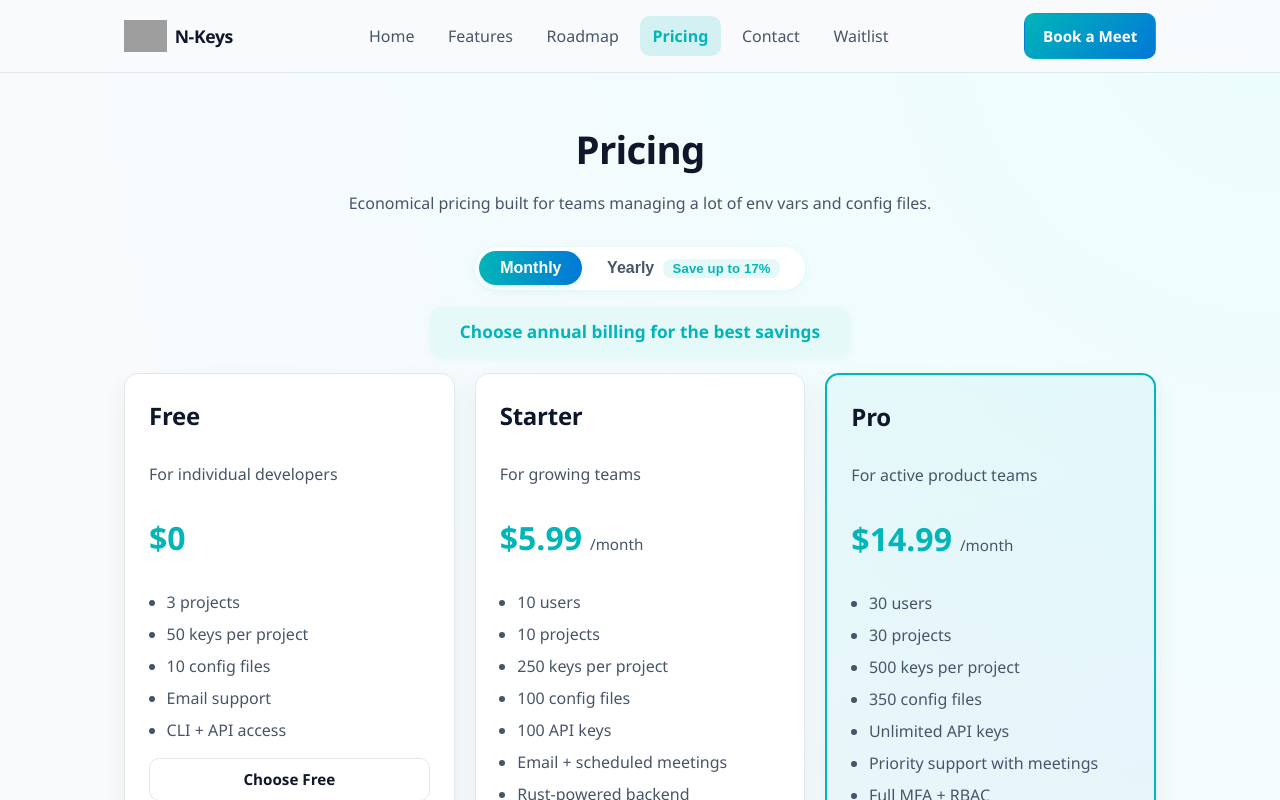
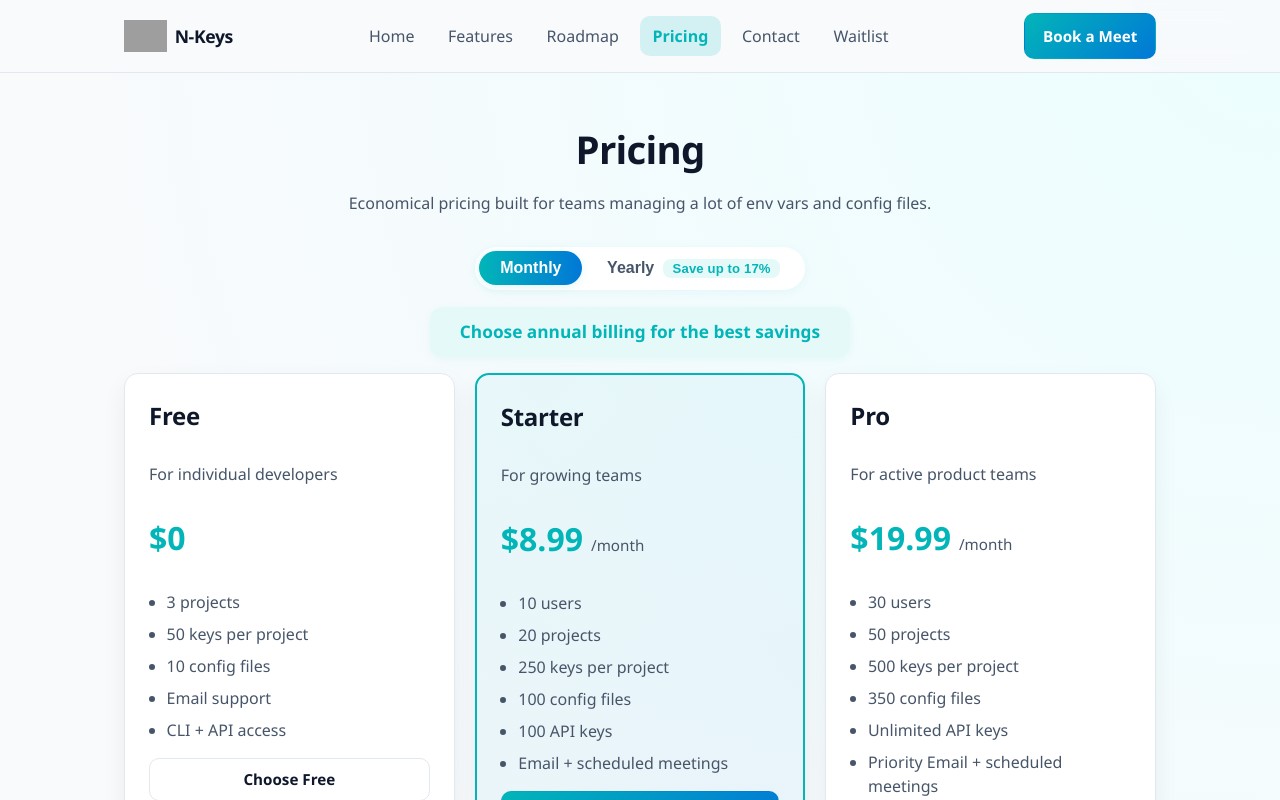
Before and after one commit to Neko-Nik-Org/N-Keys-WebUI, a React (Vite) app: page /pricing in a window 1280 px wide. Shown: the top 800 px of the page. Built offline with nearby package versions, Linux system fonts and the light colour scheme; grey boxes are pictures that could not be loaded.

Commit message:
feat: update pricing details and enhance starter plan features in PricingPage

```diff
--- a/src/pages/PricingPage.jsx
+++ b/src/pages/PricingPage.jsx
@@ -13,23 +13,24 @@ const plans = [
   {
     name: 'Starter',
     description: 'For growing teams',
-    monthly: '$5.99',
-    yearly: '$59.99',
-    points: ['10 users', '10 projects', '250 keys per project', '100 config files', '100 API keys', 'Email + scheduled meetings', 'Rust-powered backend'],
+    monthly: '$8.99',
+    yearly: '$79.99',
+    points: ['10 users', '20 projects', '250 keys per project', '100 config files', '100 API keys', 'Email + scheduled meetings'],
+    highlighted: true,
   },
   {
     name: 'Pro',
     description: 'For active product teams',
-    monthly: '$14.99',
+    monthly: '$19.99',
     yearly: '$149.99',
-    points: ['30 users', '30 projects', '500 keys per project', '350 config files', 'Unlimited API keys', 'Priority support with meetings', 'Full MFA + RBAC'],
-    highlighted: true,
+    points: ['30 users', '50 projects', '500 keys per project', '350 config files', 'Unlimited API keys', 'Priority Email + scheduled meetings'],
+    highlighted: false,
   },
 ]
 
 const comparisonFeatures = [
   { name: 'Users', free: '1', starter: '10', pro: '30', enterprise: 'Custom' },
-  { name: 'Projects', free: '3', starter: '10', pro: '30', enterprise: 'Custom' },
+  { name: 'Projects', free: '3', starter: '20', pro: '50', enterprise: 'Custom' },
   { name: 'Keys per project', free: '50', starter: '250', pro: '500', enterprise: 'Custom' },
   { name: 'Config files', free: '10', starter: '100', pro: '350', enterprise: 'Custom' },
   { name: 'API keys', free: '5', starter: '100', pro: 'Unlimited', enterprise: 'Unlimited' },
@@ -127,7 +128,7 @@ function PricingPage() {
         <p className="billing-note">Choose annual billing for the best savings</p>
 
         <div className="pricing-grid">
-          {plans.filter(plan => plan.name !== 'Enterprise').map((plan) => {
+          {plans.map((plan) => {
             const savings = getSavings(plan.monthly, plan.yearly)
             return (
               <article
@@ -162,7 +163,7 @@ function PricingPage() {
         <div className="entp-banner">
           <div className="entp-banner-content">
             <span className="entp-title">Enterprise & Custom</span>
-            <span className="entp-desc">Need more users, custom features, or unique requirements? <b>Enterprise</b> and custom plans can be arranged for any team size or special needs.</span>
+            <span className="entp-desc">Need more users or have unique requirements? <b>Enterprise</b> and custom plans can be arranged for any team size or special needs.</span>
             <button
               type="button"
               className="button button-primary entp-btn"
```
